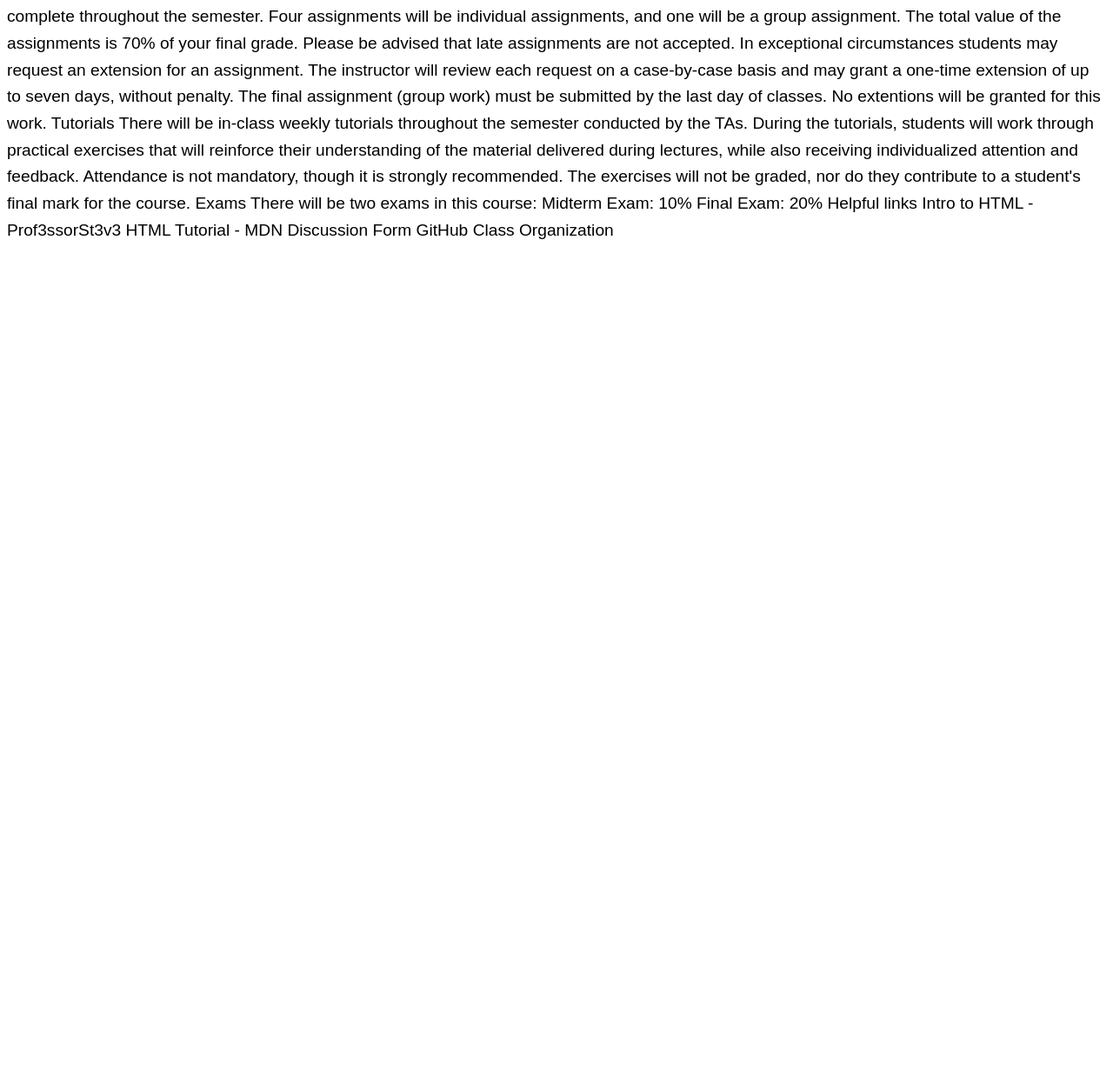
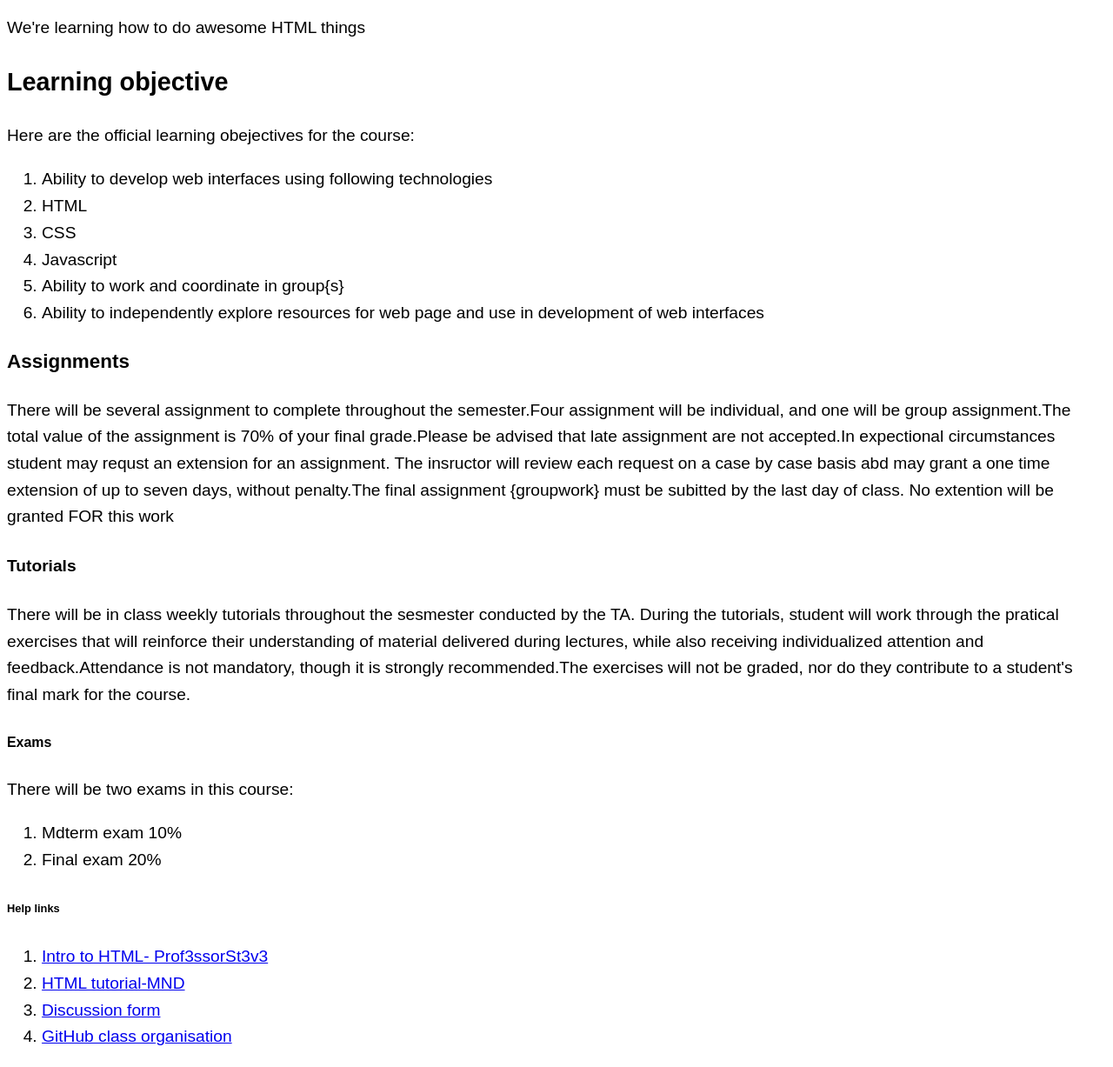
Before and after one commit to irm1005-itec1005-fall-2023/tutorial-exercise-01-qowiyyah12, a plain HTML site: page index.html in a window 1280 px wide. Shown: the part 96-1323 px from the top of the page at 87% size. Before the commit the page ends 800 px from the top, so only its background shows below. Drawn offline with Linux system fonts and the light colour scheme.

Commit message:
tutorial

```diff
--- a/index.html
+++ b/index.html
@@ -12,6 +12,7 @@
     <!-- Ignore everything in the <style> tag for now -->
     <!-- We will learn about CSS later in the course -->
     <!-- Scroll down for instructions on how to complete the tutorial -->
+
     <style>
       body {
         font-family: Arial, Helvetica, sans-serif;
@@ -19,112 +20,110 @@
         line-height: 1.6;
       }
     </style>
-  </head>
-  <body>
-    <!-- INSTRUCTIONS -->
-    <!-- TO DO: Add markup to the following content so that it has the proper content structure -->
-    <!-- You will need to use the following tags: h1, h2, p, ul, li, a -->
-    <!-- The correct element appears ABOVE the text -->
-    <!-- You may remove the extra comments when you finish -->
+     </head>
 
-    <!-- h1 -->
-    Hello World
+    <body>
 
-    <!-- p -->
-    <!-- abbr around the word HTML -->
-    We're learning how to do awesome HTML things!
+      <h1>Hello world</h1>
 
-    <!-- h2 -->
-    Learning Objectives
+       <p>We're learning how to do awesome HTML things</p>
 
-    <!-- p -->
-    Here are the official learning objectives for the course:
+        <h2>Learning objective</h2>
 
-    <!-- Below are three list items-->
-    Ability to develop web interfaces using following technologies
-    <!-- Below are three nested list items -->
-    <!-- Nested list item -->
-    HTML
-    <!-- Nested list item -->
-    CSS
-    <!-- Nested list item -->
-    JavaScript
-    <!-- End of nested list items -->
-    <!-- End of the ul -->
-    <!-- List item -->
-    Ability to work and coordinate in group(s) for projects
-    <!-- List item -->
-    Ability to independently explore resources for web pages and use in
-    development of web interfaces
-    <!-- End of the ul -->
+        <p>Here are the official learning obejectives for the course:</p>
 
-    <!-- h2 -->
-    Assignments
+        <ol>
+          <li>Ability to develop web interfaces using following technologies</li>
+            <li>HTML</li>
+             <li>CSS</li>
+              <li>Javascript</li>
+           <li>Ability to work and coordinate in group{s}</li>
+           <li>Ability to independently explore resources for web page and use in development of web interfaces</li>
+        </ol>
 
-    <!-- p -->
-    There will be several assignments to complete throughout the semester.
+        <h3>Assignments</h3>
 
-    <!-- p -->
-    Four assignments will be individual assignments, and one will be a group
-    assignment.
+        <p>There will be several assignment to complete throughout the semester.Four assignment will be
+          individual, and one will be group assignment.The total value of the assignment is 70% of your final
+          grade.Please be advised that late assignment are not accepted.In expectional
+           circumstances student may requst an extension for an assignment. The insructor will review
+           each request on a case by case basis abd may grant a one time extension of up to seven days,
+           without penalty.The final assignment {groupwork} must be subitted by the last day of class.
+           No extention will be granted FOR this work
+        </p>
 
-    <!-- p -->
-    The total value of the assignments is 70% of your final grade.
+         <h4>Tutorials</h4>
+         <p>There will be in class weekly tutorials throughout the sesmester conducted by the TA.
+          During the tutorials, student will work through the pratical exercises that will reinforce
+          their understanding of material delivered during lectures, while also receiving individualized
+           attention and feedback.Attendance is not mandatory, though it is strongly recommended.The
+          exercises will not be graded, nor do they contribute to a student's final mark for the
+          course.
+         </p>
 
-    <!-- p -->
-    Please be advised that late assignments are not accepted. In exceptional
-    circumstances students may request an extension for an assignment. The
-    instructor will review each request on a case-by-case basis and may grant a
-    one-time extension of up to seven days, without penalty.
+         <h5>Exams</h5>
+         <p>There will be two exams in this course:</p>
+         <ol>
+          <li>Mdterm exam 10%</li>
+          <li>Final exam 20%</li>
+         </ol>
+         <h6>Help links</h6>
+         <ol>
+         <li><a href="http://www.youtube.com/watch?v=KUmuiqv1xM&list=PLyuRouwmQCjncCz8JChyPNRBvm2ONGYa2"
+          >Intro to HTML- Prof3ssorSt3v3</a></li>
+         <li><a href="http://developer.mozilla.orgs/en-us/doc/learn/HTML">HTML tutorial-MND</a></li>
+         <li><a href="http://github.com/orgs/irm1005-fall-2023/discussions">Discussion form</a></li>
 
-    <!-- p -->
-    The final assignment (group work) must be submitted by the last day of
-    classes. No extentions will be granted for this work.
 
-    <!-- h2 -->
-    Tutorials
+        <li><a href="http://github.com/irm1005-itec1005-fall-2023">GitHub class organisation</a></li>
+         </ol>
 
-    <!-- p -->
-    <!-- abbr around the word TAs -->
-    There will be in-class weekly tutorials throughout the semester conducted by
-    the TAs. During the tutorials, students will work through practical
-    exercises that will reinforce their understanding of the material delivered
-    during lectures, while also receiving individualized attention and feedback.
 
-    <!-- p -->
-    Attendance is not mandatory, though it is strongly recommended. The
-    exercises will not be graded, nor do they contribute to a student's final
-    mark for the course.
 
-    <!-- h2 -->
-    Exams
 
-    <!-- p -->
-    There will be two exams in this course:
 
-    <!-- Below are two list items -->
-    <!-- list item -->
-    Midterm Exam: 10%
-    <!-- list item -->
-    Final Exam: 20%
-    <!-- End of the ul -->
 
-    <!-- h2 -->
-    Helpful links
 
-    <!-- Below are four list items -->
-    <!-- a href="href="https://www.youtube.com/watch?v=KUmuiqV1xME&list=PLyuRouwmQCjncCz8JChyPNRBvm2ONGYa2"  -->
-    Intro to HTML - Prof3ssorSt3v3
 
-    <!-- a href="https://developer.mozilla.org/en-US/docs/Learn/"HTML -->
-    HTML Tutorial - MDN
 
-    <!-- a href="https://github.com/orgs/irm1005-itec1005-fall-2023/discussions" -->
-    Discussion Form
 
-    <!-- a href="https://github.com/irm1005-itec1005-fall-2023" -->
-    GitHub Class Organization
 
-    <!-- End of the ul -->
+
+
+
+
+
+
+
+
+
+
+
+
+
+
+
+
+
+
+
+
+
+
+
+
+
+
+
+
+
+
+
+
+
+
+
+
+
   </body>
 </html>
```
